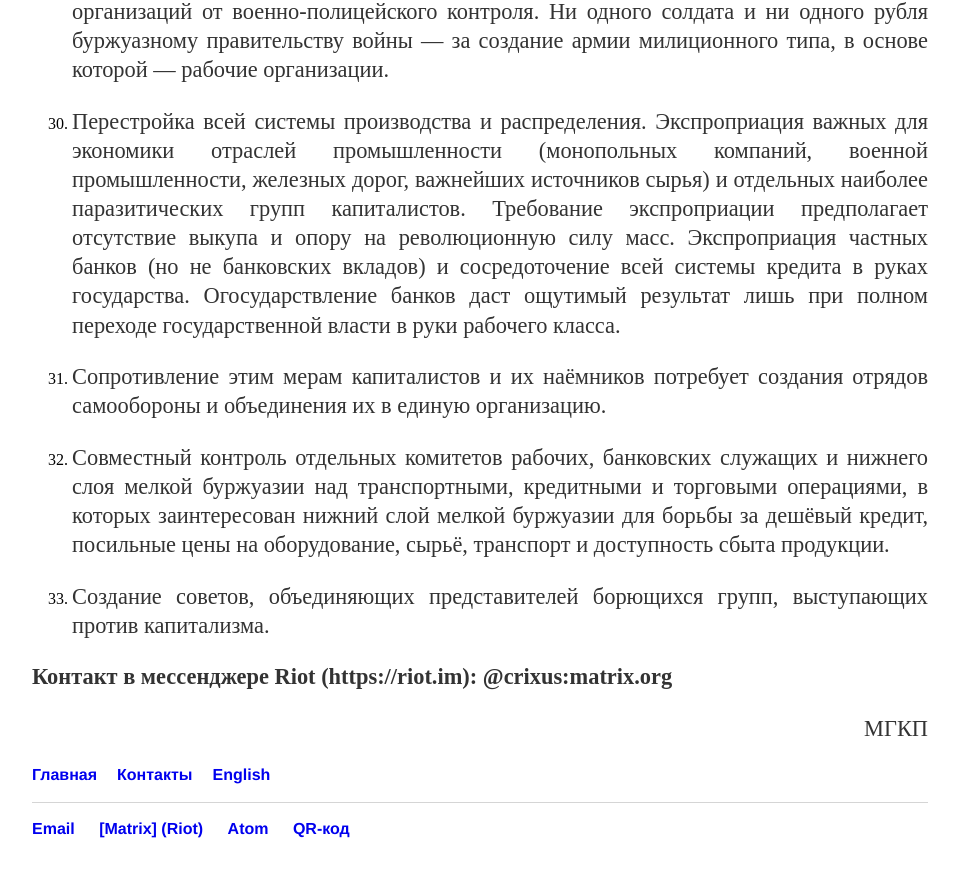
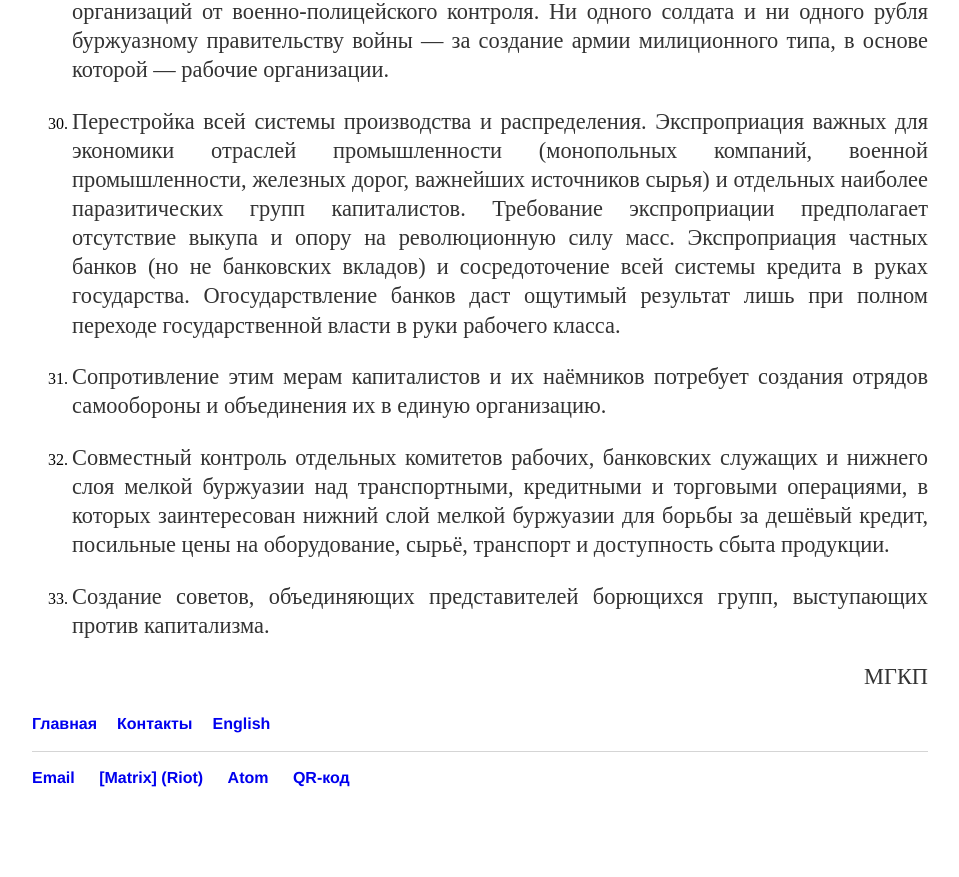
Before and after one commit to mgkp/mgkp.github.io, a Jekyll site: the page built from blog/_posts/2020-05-31-socimmuno.md, in a window 1280 px wide and 900 px high, scrolled down 5290 px. Shown: the top 877 px of the window, without its empty margins (160-1119 px from the left). Built offline with Jekyll 4.4.1, drawn with Linux system fonts in a browser that asks for light colours; after the commit the page ends 6138 px from its top, so only the background shows below that.

Commit message:
contact removed

```diff
--- a/blog/_posts/2020-05-31-socimmuno.md
+++ b/blog/_posts/2020-05-31-socimmuno.md
@@ -94,6 +94,3 @@ author: МГКП
 за дешёвый кредит, посильные цены на оборудование, сырьё, транспорт и доступность сбыта продукции.
 
 33. Создание советов, объединяющих представителей борющихся групп, выступающих против капитализма.
-
-
-**Контакт в мессенджере Riot (https://riot.im): @crixus:matrix.org**
```
